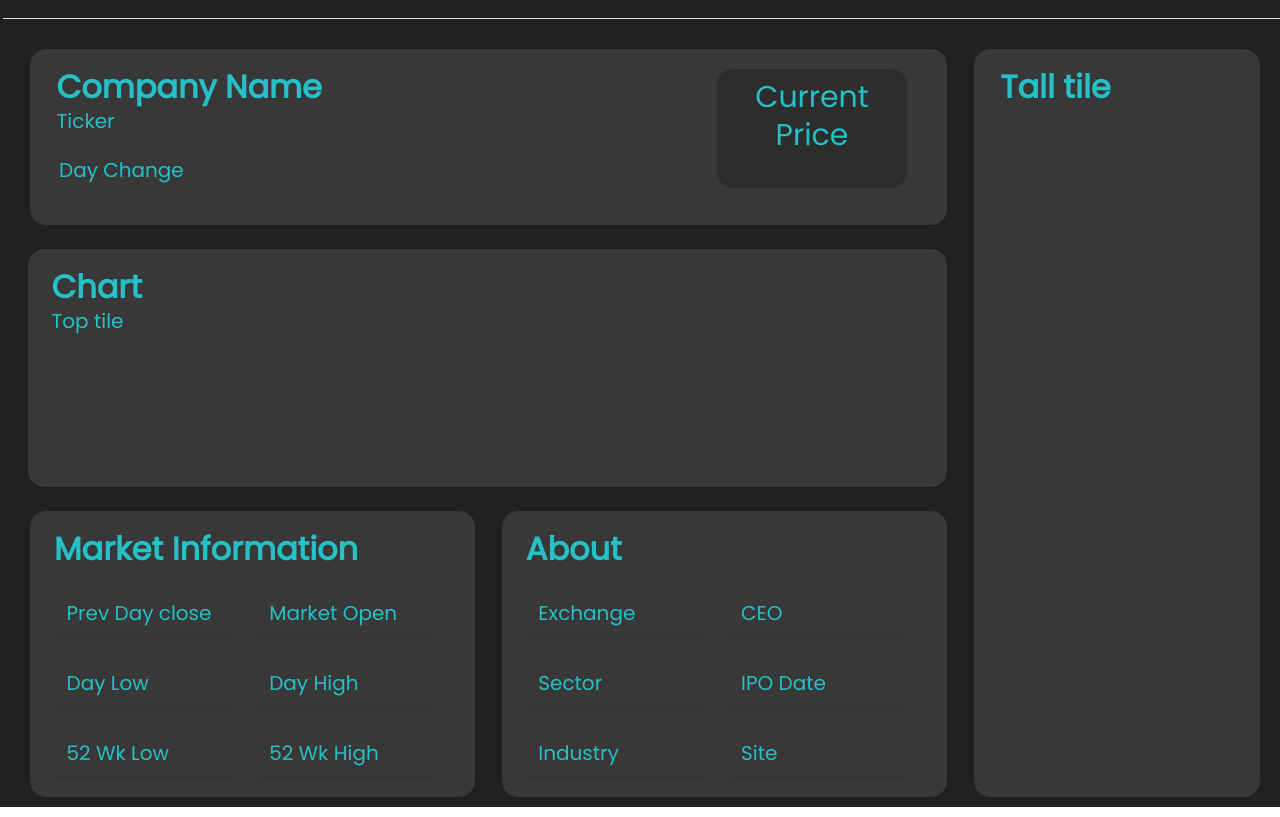
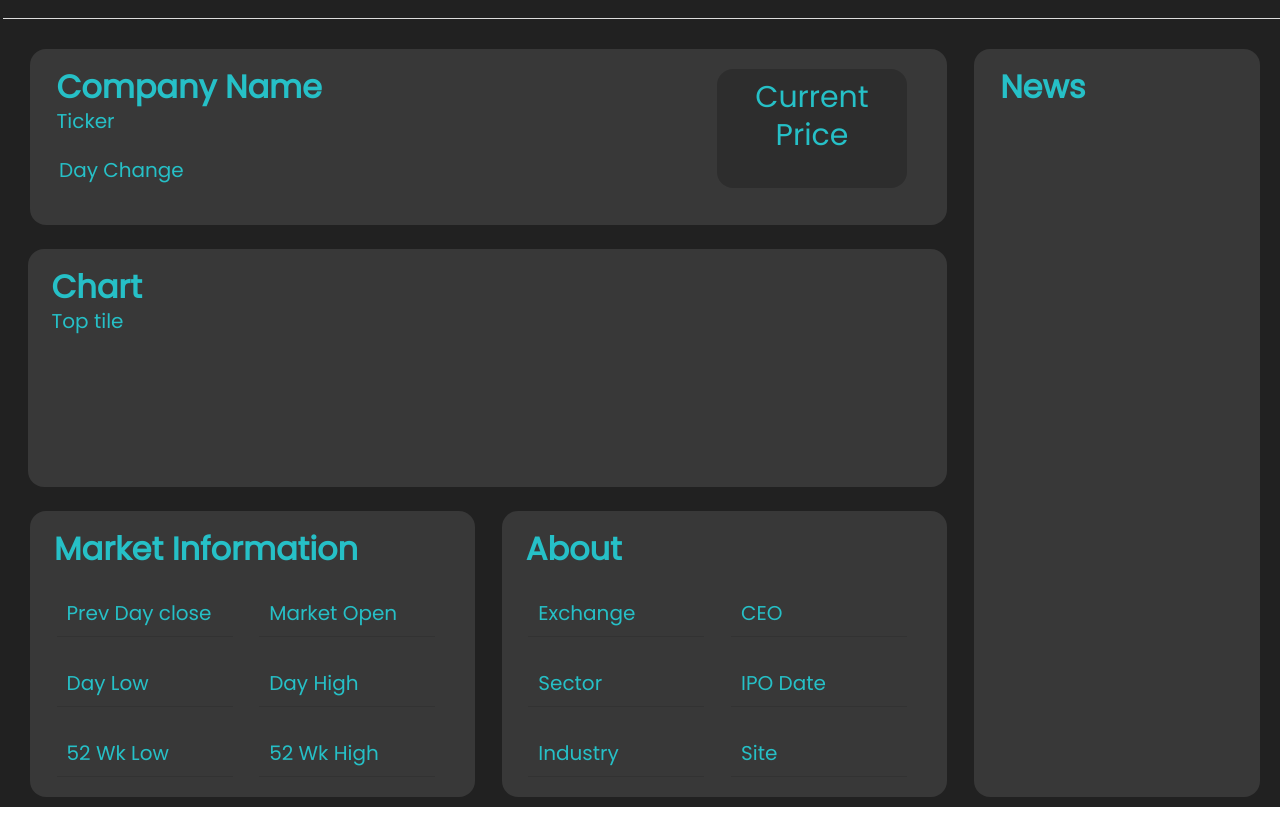
Before and after one commit to smandla/stocknews_project1, a plain HTML site: page index.html in a window 1280 px wide. Shown: the part 82-899 px from the top of the page. Drawn offline with nearby package versions, Linux system fonts and the light colour scheme.

Commit message:
update news header

```diff
--- a/index.html
+++ b/index.html
@@ -133,7 +133,7 @@
         <div class="tile is-parent">
           <article class="tile is-child notification NYnews_section">
             <div class="content news_section">
-              <p class="title"id="news_title_section">Tall tile</p>
+              <p class="title"id="news_title_section">News</p>
               <p class="content" id="cards">
              </p>
             </div>
```
